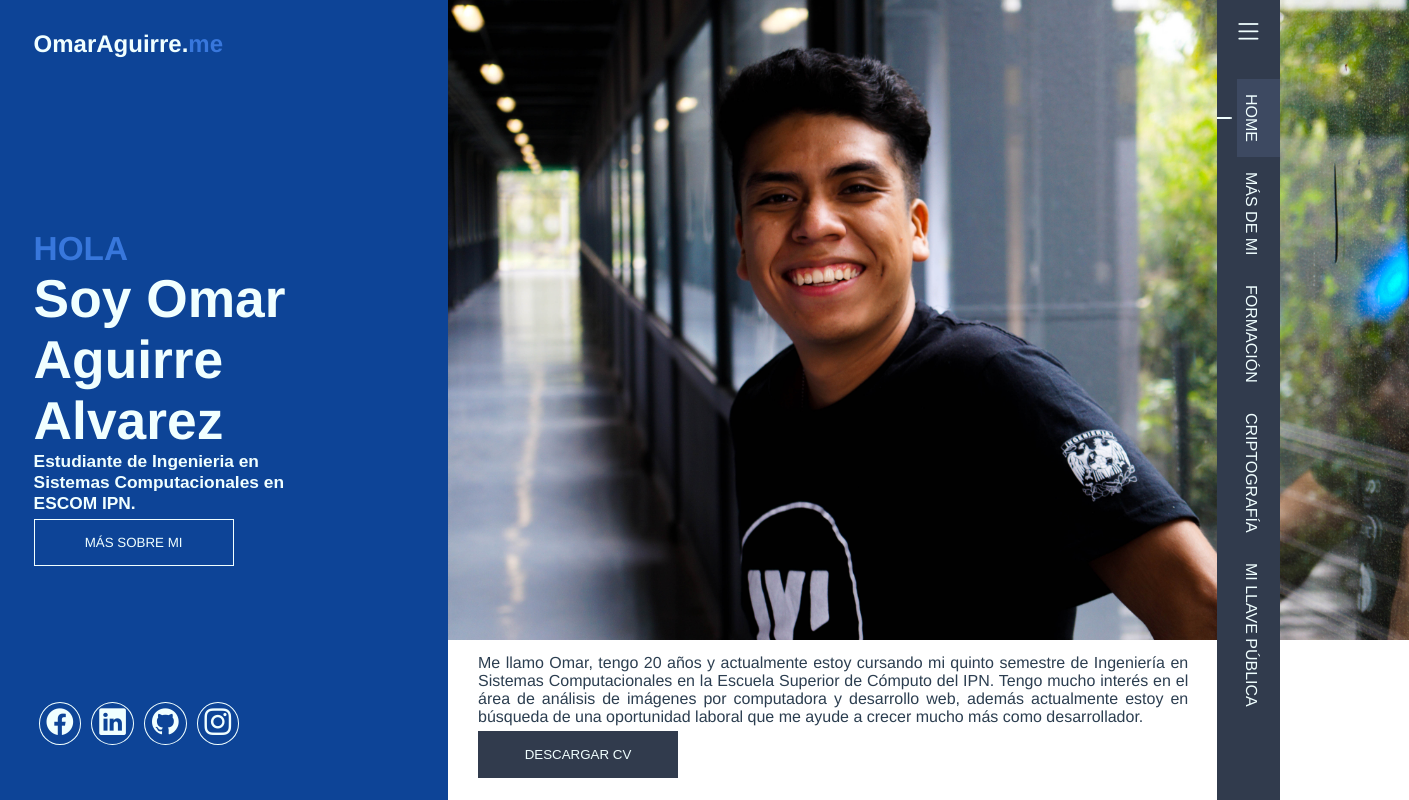
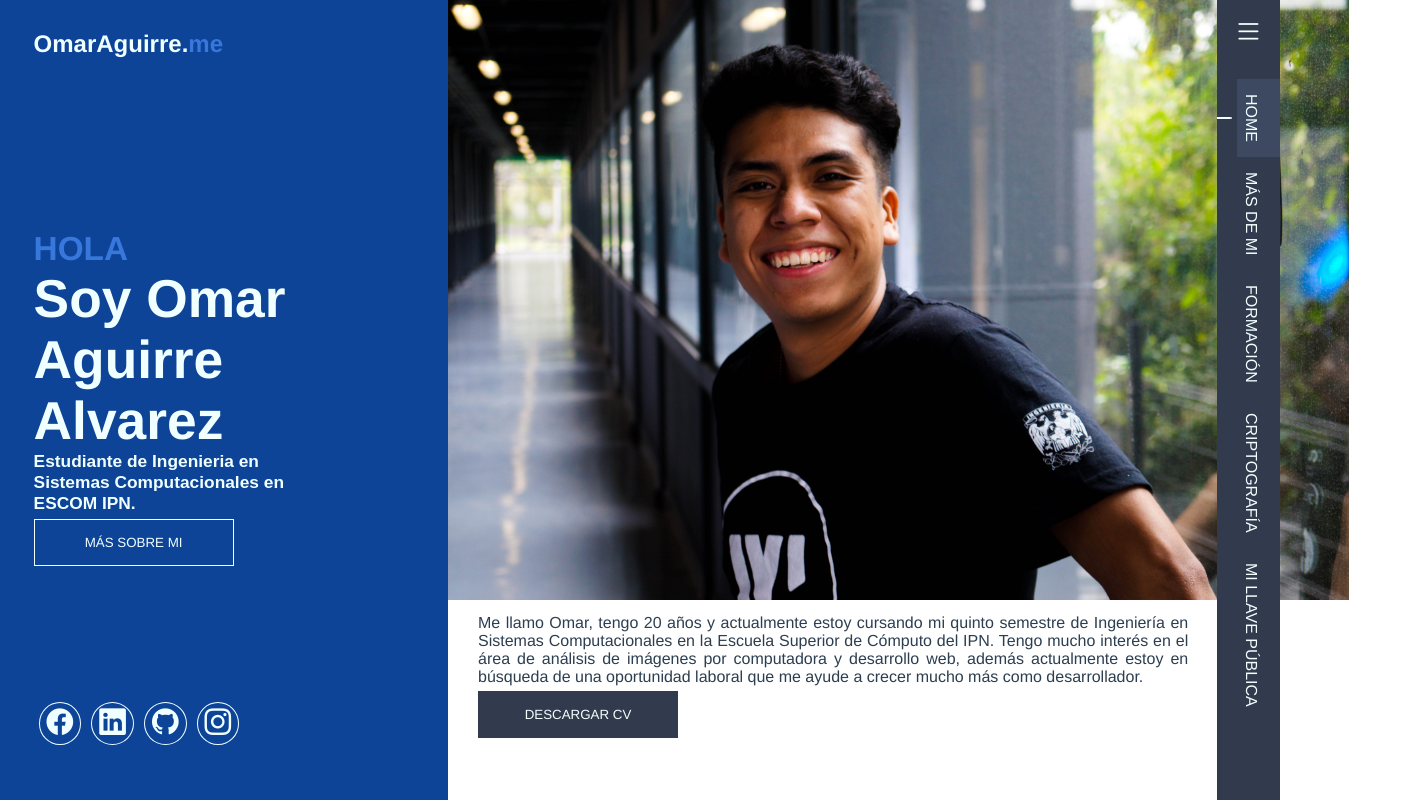
Before and after one commit to GoldenGladier/web_portfolio, a Vue app: page / in a window 1280 px wide. Shown: the whole page, 1409 px wide, since content can reach past the window. Built offline with nearby package versions, Linux system fonts and the light colour scheme.

Commit message:
Added CV pdf file to download

```diff
--- a/src/views/Home.vue
+++ b/src/views/Home.vue
@@ -25,7 +25,7 @@
             <p>
                 Me llamo Omar, tengo 20 años y actualmente estoy cursando mi quinto semestre de Ingeniería en Sistemas Computacionales en la Escuela Superior de Cómputo del IPN. Tengo mucho interés en el área de análisis de imágenes por computadora y desarrollo web, además actualmente estoy en búsqueda de una oportunidad laboral que me ayude a crecer mucho más como desarrollador.
             </p>
-            <button class="btn btn-dark">Descargar CV</button>
+            <a href="/CV-OmarAguirreA.pdf" download class="btn btn-dark">Descargar CV</a>
           </div>
       </div>
   </section>
@@ -123,7 +123,7 @@ export default {
 .banner-picture{
     object-fit: cover;
     min-width: 100%;
-    max-height: 80vh;
+    max-height: 75vh;
 }
 .summing-up{
     /* background: turquoise; */
```
Also changed, not shown: 2 other files (tests, documents, lock files or other folders).
